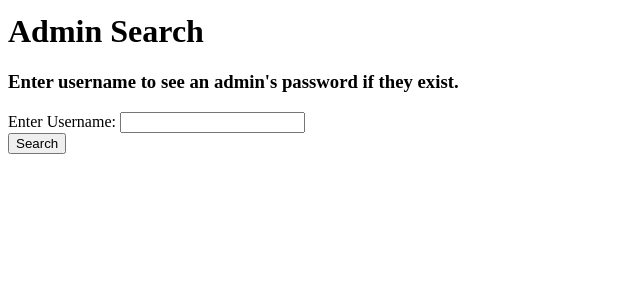
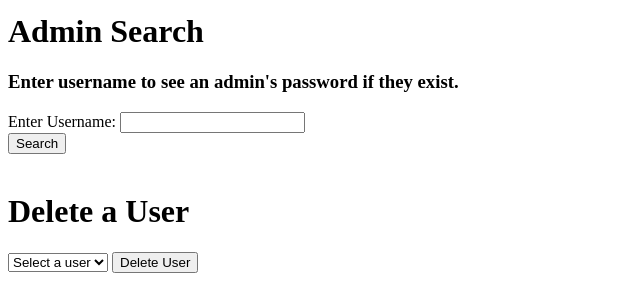
Before and after one commit to yannivu/ndfood, a Flask app: page /admin_page in a window 1280 px wide. Shown: the part 495-800 px from the top of the page, without its empty margins (0-640 px from the left). Run offline with Flask 3, Linux system fonts and the light colour scheme; data that the repository does not hold is empty; some libraries are stand-ins or nearby versions.

Commit message:
delete function added

```diff
--- a/app.py
+++ b/app.py
@@ -44,9 +44,24 @@ def login():
             flash('Login failed. Please check your username and password.', 'danger')
     return render_template('login.html', form=form)
 
-@app.route('/admin_page', methods=['GET'])
+@app.route('/admin_page', methods=['GET', 'POST'])
 def admin_page():
-    return render_template('admin_page.html')
+    # Retrieve the list of users from the database
+    cursor = mysql.connection.cursor()
+    cursor.execute("SELECT username FROM users")
+    user_list = cursor.fetchall()
+    cursor.close()
+
+    if request.method == 'POST':
+        # Handle user deletion
+        user_to_delete = request.form['user_to_delete']
+        if user_to_delete:
+            cursor = mysql.connection.cursor()
+            cursor.execute("DELETE FROM users WHERE username = %s", (user_to_delete,))
+            mysql.connection.commit()
+            cursor.close()
+
+    return render_template('admin_page.html', user_list=user_list)
 
 @app.route('/add_user', methods=['POST'])
 def add_user():
--- a/templates/admin_page.html
+++ b/templates/admin_page.html
@@ -69,7 +69,24 @@
 
         <input type="submit" value="Search">
     </form>
+    <br>
 
+    <h1>Delete a User</h1>
+    <form action="/admin_page" method="post">
+        <select name="user_to_delete">
+            <option value="" disabled selected>Select a user</option>
+            {% for user in user_list %}
+            <option value="{{ user[0] }}">{{ user[0] }}</option>
+            {% endfor %}
+        </select>
+        <input type="submit" value="Delete User" onclick="refreshPage();">
+    </form>
+
+    <script>
+        function refreshPage() {
+            location.reload(); // This will refresh the current page
+        }
+    </script>
 
 </body>
 </html>
```
